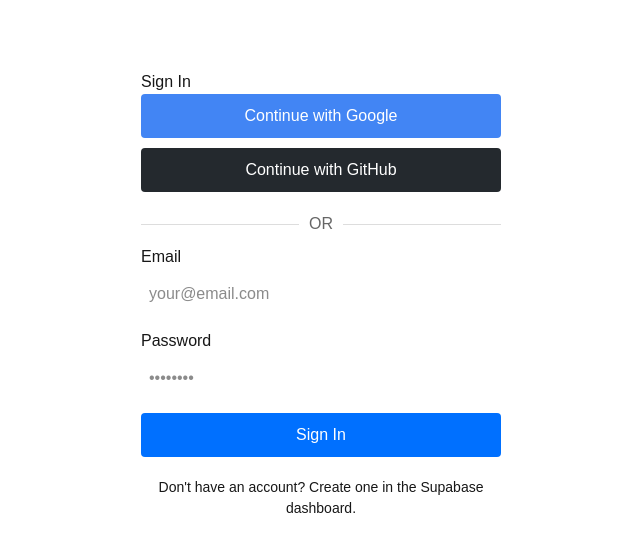
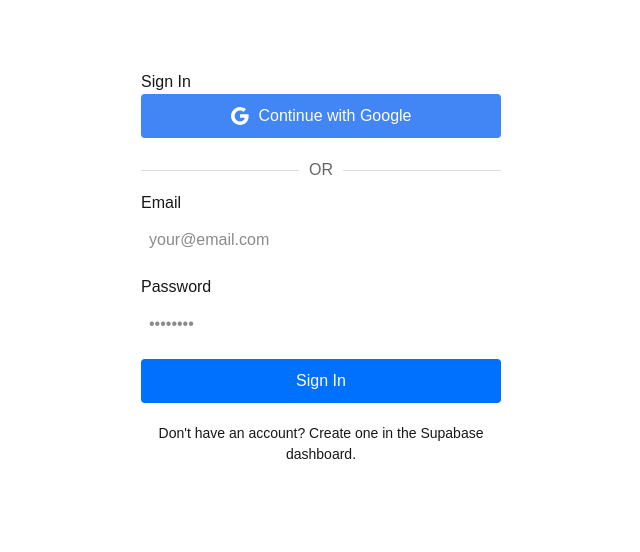
Before and after one commit to gg2411/nextjs-vercel-deploy, a Next.js app: page /login in a window 1280 px wide. Shown: the top 552 px of the page, without its empty margins (319-959 px from the left). Built offline with nearby package versions, Linux system fonts and the light colour scheme; no server answers.

Commit message:
Implement Google OAuth and error handling
Added Google OAuth sign-in functionality and error handling for OAuth errors from URL parameters.

```diff
--- a/app/login/page.tsx
+++ b/app/login/page.tsx
@@ -1,16 +1,25 @@
 'use client'
 
-import { useState } from 'react'
-import { useRouter } from 'next/navigation'
+import { useState, useEffect } from 'react'
+import { useRouter, useSearchParams } from 'next/navigation'
 import { createClient } from '@/utils/supabase/client'
 
 export default function LoginPage() {
   const router = useRouter()
+  const searchParams = useSearchParams()
   const supabase = createClient()
   const [email, setEmail] = useState('')
   const [password, setPassword] = useState('')
   const [error, setError] = useState<string | null>(null)
   const [loading, setLoading] = useState(false)
+
+  // Check for OAuth errors in URL params
+  useEffect(() => {
+    const errorParam = searchParams.get('error')
+    if (errorParam) {
+      setError(decodeURIComponent(errorParam))
+    }
+  }, [searchParams])
 
   const handleEmailSignIn = async (e: React.FormEvent) => {
     e.preventDefault()
@@ -38,38 +47,28 @@ export default function LoginPage() {
     }
   }
 
-  const handleOAuthSignIn = async (provider: 'google' | 'github') => {
-    setError(null)
-    setLoading(true)
+  const handleGoogleSignIn = () => {
+    // Redirect to our custom Google OAuth route
+    window.location.href = '/api/auth/google'
+  }
 
-    try {
-      const { error: oauthError } = await supabase.auth.signInWithOAuth({
-        provider,
-        options: {
-          redirectTo: `${window.location.origin}/auth/callback`,
-        },
-      })
-
-      if (oauthError) {
-        setError(oauthError.message)
-        setLoading(false)
-      }
-    } catch (err) {
-      setError('An unexpected error occurred')
-      console.error(err)
-      setLoading(false)
-    }
-  }
+  // Check if Google OAuth is configured
+  const googleClientId = process.env.NEXT_PUBLIC_GOOGLE_CLIENT_ID
+  const showGoogleOAuth = googleClientId && googleClientId !== 'your-google-client-id.apps.googleusercontent.com'
 
   return (
     <div style={{ padding: '20px', maxWidth: '400px', margin: '50px auto' }}>
       <h1>Sign In</h1>
 
-      {/* OAuth Buttons */}
+      {/* Show Google OAuth only if configured */}
+      {showGoogleOAuth && (
+        <>
+          {/* Custom Google OAuth */}
           <div style={{ marginBottom: '20px' }}>
             <button
-          onClick={() => handleOAuthSignIn('google')}
+              onClick={handleGoogleSignIn}
               disabled={loading}
+              type="button"
               style={{
                 width: '100%',
                 padding: '10px',
@@ -80,26 +79,19 @@ export default function LoginPage() {
                 borderRadius: '4px',
                 cursor: loading ? 'not-allowed' : 'pointer',
                 fontSize: '16px',
+                display: 'flex',
+                alignItems: 'center',
+                justifyContent: 'center',
+                gap: '10px',
               }}
             >
+              <svg width="18" height="18" viewBox="0 0 18 18" fill="none" xmlns="http://www.w3.org/2000/svg">
+                <path d="M17.64 9.20454C17.64 8.56636 17.5827 7.95272 17.4764 7.36363H9V10.845H13.8436C13.635 11.97 13.0009 12.9231 12.0477 13.5613V15.8195H14.9564C16.6582 14.2527 17.64 11.9454 17.64 9.20454Z" fill="white"/>
+                <path d="M9 18C11.43 18 13.4673 17.1941 14.9564 15.8195L12.0477 13.5613C11.2418 14.1013 10.2109 14.4204 9 14.4204C6.65591 14.4204 4.67182 12.8372 3.96409 10.71H0.957275V13.0418C2.43818 15.9831 5.48182 18 9 18Z" fill="white"/>
+                <path d="M3.96409 10.71C3.78409 10.17 3.68182 9.59318 3.68182 9C3.68182 8.40682 3.78409 7.83 3.96409 7.29V4.95818H0.957275C0.347727 6.17318 0 7.54773 0 9C0 10.4523 0.347727 11.8268 0.957275 13.0418L3.96409 10.71Z" fill="white"/>
+                <path d="M9 3.57955C10.3214 3.57955 11.5077 4.03364 12.4405 4.92545L15.0218 2.34409C13.4632 0.891818 11.4259 0 9 0C5.48182 0 2.43818 2.01682 0.957275 4.95818L3.96409 7.29C4.67182 5.16273 6.65591 3.57955 9 3.57955Z" fill="white"/>
+              </svg>
               {loading ? 'Loading...' : 'Continue with Google'}
-        </button>
-
-        <button
-          onClick={() => handleOAuthSignIn('github')}
-          disabled={loading}
-          style={{
-            width: '100%',
-            padding: '10px',
-            backgroundColor: '#24292e',
-            color: 'white',
-            border: 'none',
-            borderRadius: '4px',
-            cursor: loading ? 'not-allowed' : 'pointer',
-            fontSize: '16px',
-          }}
-        >
-          {loading ? 'Loading...' : 'Continue with GitHub'}
             </button>
           </div>
 
@@ -110,6 +102,8 @@ export default function LoginPage() {
             </span>
             <hr style={{ marginTop: '-12px', border: 'none', borderTop: '1px solid #ddd' }} />
           </div>
+        </>
+      )}
 
       {/* Email/Password Form */}
       <form onSubmit={handleEmailSignIn}>
```
Lines whose indentation alone changed are shown as unchanged.
